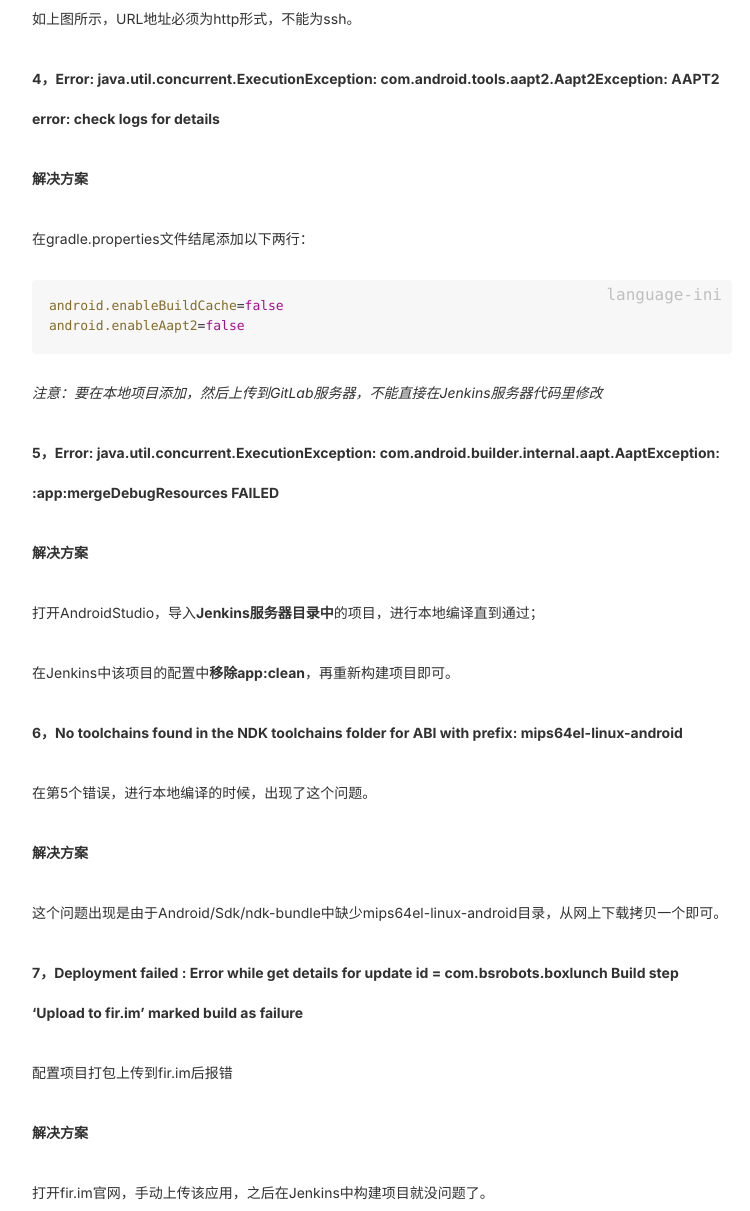
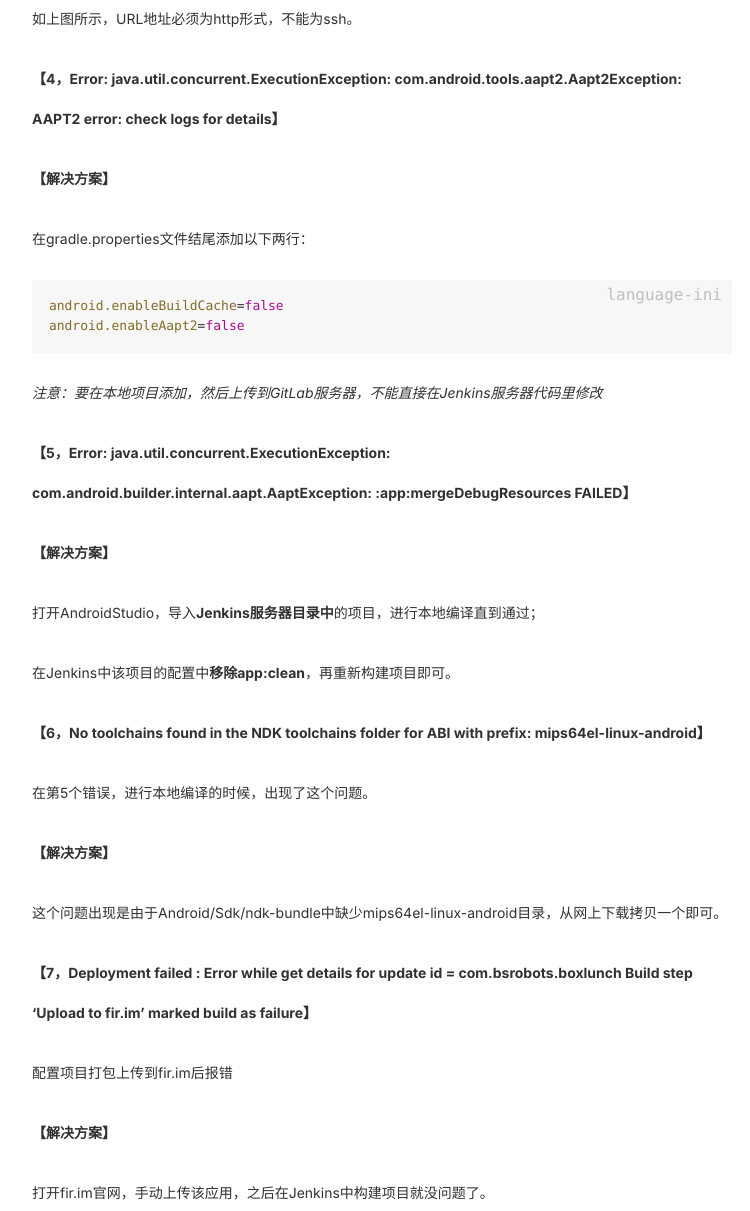
Before and after one commit to j1406493495/j1406493495.github.io, a Jekyll site: the page built from _posts/android/2018-10-26-Jenkins+fir搭建打包服务器填坑总结.md, in a window 1280 px wide and 1400 px high, scrolled down 1592 px. Shown: the part 189-1400 px from the top of the window, without its empty margins (258-1008 px from the left). Built offline with Jekyll 4.4.1, drawn with Linux system fonts in a browser that asks for light colours; nearby versions of some CDN libraries; comment, search, counter and statistics services are not loaded; some of the changed text lies outside the part shown.

Commit message:
[Bug XXXX] 醒目标题 Cause: None Solution: None Fixed Version: None Branch: None

```diff
--- a/_posts/android/2018-10-26-Jenkins+fir搭建打包服务器填坑总结.md
+++ b/_posts/android/2018-10-26-Jenkins+fir搭建打包服务器填坑总结.md
@@ -11,18 +11,18 @@ tags:
 
 ---
 
-**1，Jenkins安装步骤Getting Started长时间无反应**
+**【1，Jenkins安装步骤Getting Started长时间无反应】**
 
 ![gettingstarted](https://ws3.sinaimg.cn/large/006tNbRwly1fwlpjjgvfuj30re0i540b.jpg)
 
-**解决方案**
+**【解决方案】**
 
 1. 打开“cmd”，输入“services.msc”；
 2. 找到Jenkins服务，右键选择“重新启动”；
 3. 重新进入[localhost:8080](http://localhost:8080/)，发现即可跳过该步骤；
 4. 安装失败的插件，在“系统管理—插件管理”中手动安装。
 
-**2，配置git仓库时验证总是失败**
+**【2，配置git仓库时验证总是失败】**
 
 Failed to connect to repository : Command "D:\Git\bin\git.exe ls-remote -h git@47.***.git HEAD" returned status code 128:
 
@@ -33,11 +33,11 @@ fatal: Could not read from remote repository.
 Please make sure you have the correct access rights
 and the repository exists.
 
-**解决方案**
+**【解决方案】**
 
 添加Credentials认证信息，可添加username and password来认证。
 
-**3，连接GitLab服务器失败：**
+**【3，连接GitLab服务器失败：】**
 
 Client error: HTTP 500 Internal Server Error
 
@@ -47,9 +47,9 @@ Client error: HTTP 500 Internal Server Error
 
 如上图所示，URL地址必须为http形式，不能为ssh。
 
-**4，Error: java.util.concurrent.ExecutionException: com.android.tools.aapt2.Aapt2Exception: AAPT2 error: check logs for details**
+**【4，Error: java.util.concurrent.ExecutionException: com.android.tools.aapt2.Aapt2Exception: AAPT2 error: check logs for details】**
 
-**解决方案**
+**【解决方案】**
 
 在gradle.properties文件结尾添加以下两行：
 
@@ -60,27 +60,27 @@ android.enableAapt2=false
 
 *注意：要在本地项目添加，然后上传到GitLab服务器，不能直接在Jenkins服务器代码里修改*
 
-**5，Error: java.util.concurrent.ExecutionException: com.android.builder.internal.aapt.AaptException:
-:app:mergeDebugResources FAILED**
+**【5，Error: java.util.concurrent.ExecutionException: com.android.builder.internal.aapt.AaptException:
+:app:mergeDebugResources FAILED】**
 
-**解决方案**
+**【解决方案】**
 
 打开AndroidStudio，导入**Jenkins服务器目录中**的项目，进行本地编译直到通过；
 
 在Jenkins中该项目的配置中**移除app:clean**，再重新构建项目即可。
 
-**6，No toolchains found in the NDK toolchains folder for ABI with prefix: mips64el-linux-android**
+**【6，No toolchains found in the NDK toolchains folder for ABI with prefix: mips64el-linux-android】**
 
 在第5个错误，进行本地编译的时候，出现了这个问题。
 
-**解决方案**
+**【解决方案】**
 
 这个问题出现是由于Android/Sdk/ndk-bundle中缺少mips64el-linux-android目录，从网上下载拷贝一个即可。
 
-**7，Deployment failed : Error while get details for update id = com.bsrobots.boxlunch  Build step 'Upload to fir.im' marked build as failure**
+**【7，Deployment failed : Error while get details for update id = com.bsrobots.boxlunch  Build step 'Upload to fir.im' marked build as failure】**
 
 配置项目打包上传到fir.im后报错
 
-**解决方案**
+**【解决方案】**
 
 打开fir.im官网，手动上传该应用，之后在Jenkins中构建项目就没问题了。
```
